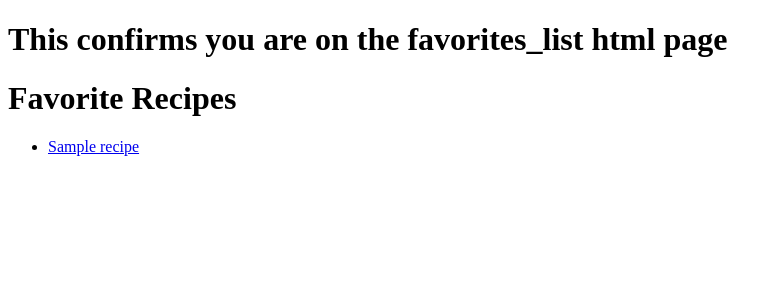
After one commit to RyanWells77/Python-Cookbook, a Flask app: page /favorites/1 in a window 1280 px wide. The commit adds this page. Shown: the top 300 px of the page, without its empty margins (0-782 px from the left). Run offline with Flask 3, Linux system fonts and the light colour scheme; tables that the repository leaves empty hold one stand-in row (values such as "Sample post").

Commit message:
finished the favorites list and html

```diff
--- a/crud.py
+++ b/crud.py
@@ -61,6 +61,12 @@ def add_update_rating(recipe_id, user_id, rating, comment):
 
     db.session.commit()
 
+def get_favorites(user_id):
+
+    favorites_list = Favorites.query.filter_by(user_id = user_id).all()
+
+    return favorites_list
+
 def is_favorite(user_id, recipe_id):
 
     favorite = Favorites.query.filter_by(user_id = user_id, recipe_id = recipe_id).first()
--- a/model.py
+++ b/model.py
@@ -41,6 +41,10 @@ class Recipes(db.Model):
     name = db.Column(db.String, unique = True, nullable = False)
     instructions = db.Column(db.Text, nullable = False)
 
+    #### adding a backref to Favorites model. I hope this dosn't break anything ####
+
+    favorites = db.relationship("Favorites", backref="recipe", lazy=True)
+
 
 class Ingredient(db.Model):
 
--- a/server.py
+++ b/server.py
@@ -28,7 +28,9 @@ def login_page():
 @app.route("/home")
 def homepage():
 
-    return render_template("home.html")
+    user_id = session.get("user_id")
+    print(f"user id is: ", user_id)
+    return render_template("home.html", user_id = user_id)
 
 @app.route("/new_user", methods = ["POST"])
 def new_user():
@@ -178,6 +180,15 @@ def add_update_favorite(recipe_id):
             is_favorite = True  # Recipe is now a favorite
         return jsonify({"is_favorite": is_favorite})
 
+@app.route("/favorites/<user_id>", methods = ["GET"])
+def get_favorites_list(user_id):
+
+    favorites = crud.get_favorites(user_id)
+    #### trying to print recipe name of favorite recipes for debugging ####
+    print("This is suposed to be the recipe name", favorites[0].recipe.name)
+
+    return render_template("favorites_list.html", favorites = favorites )
+
 
 
 if __name__ == "__main__":
--- /dev/null
+++ b/templates/favorites_list.html
@@ -0,0 +1,18 @@
+{% extends "base.html" %}
+
+{% block head %}
+<h1>This confirms you are on the favorites_list html page</h1>
+{% endblock %}
+
+{% block main %}
+<h1>Favorite Recipes</h1>
+<ul>
+    {% for favorite in favorites %}
+      <li>
+        <a href="/recipe/{{ favorite.recipe.id }}">
+          {{ favorite.recipe.name }}
+        </a>
+      </li>
+    {% endfor %}
+  </ul>
+{% endblock %}
--- a/templates/home.html
+++ b/templates/home.html
@@ -6,6 +6,7 @@
 <ul>
     <li><a href="/recipes">View Recipes</a></li>
     <li><a href="/add_recipe">Add a Recipe</a></li>
+    <li><a href="/favorites/{{user_id}}">Favorites</a></li>
 </ul>
 
 
```
